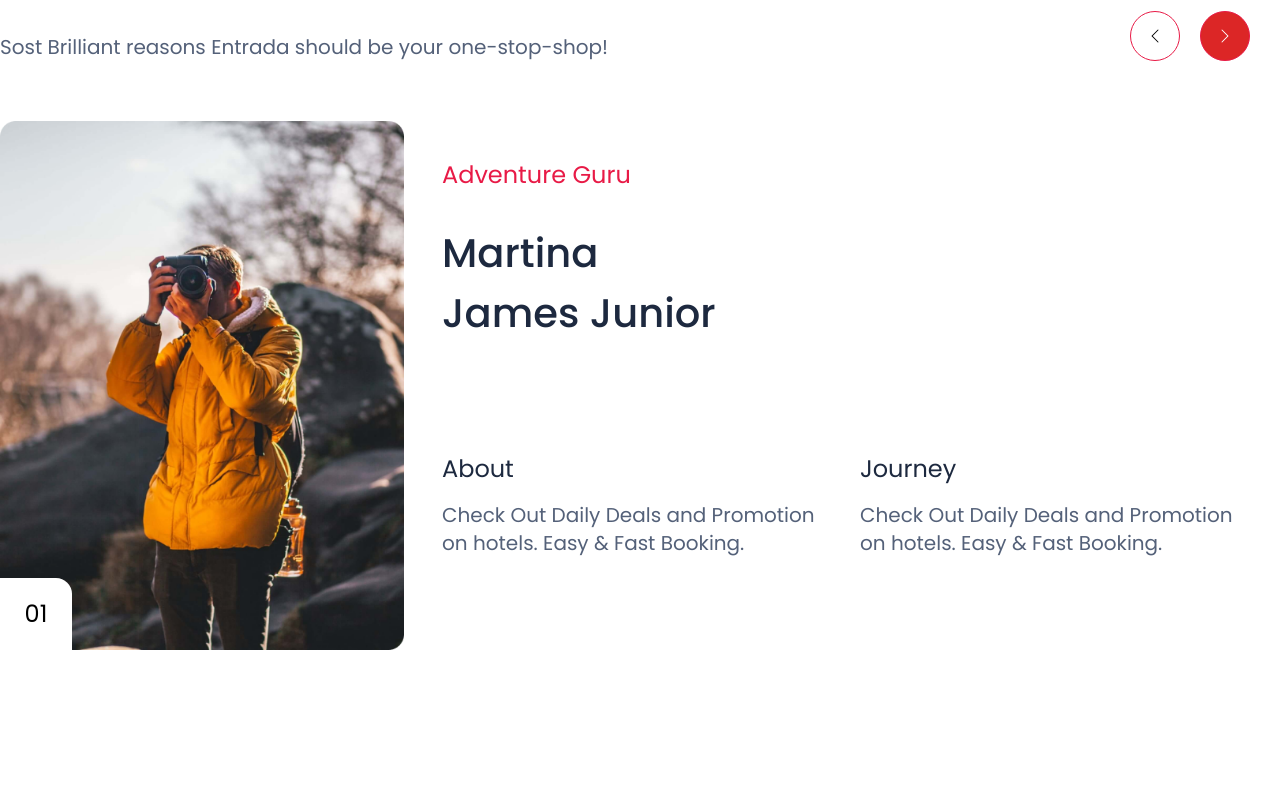
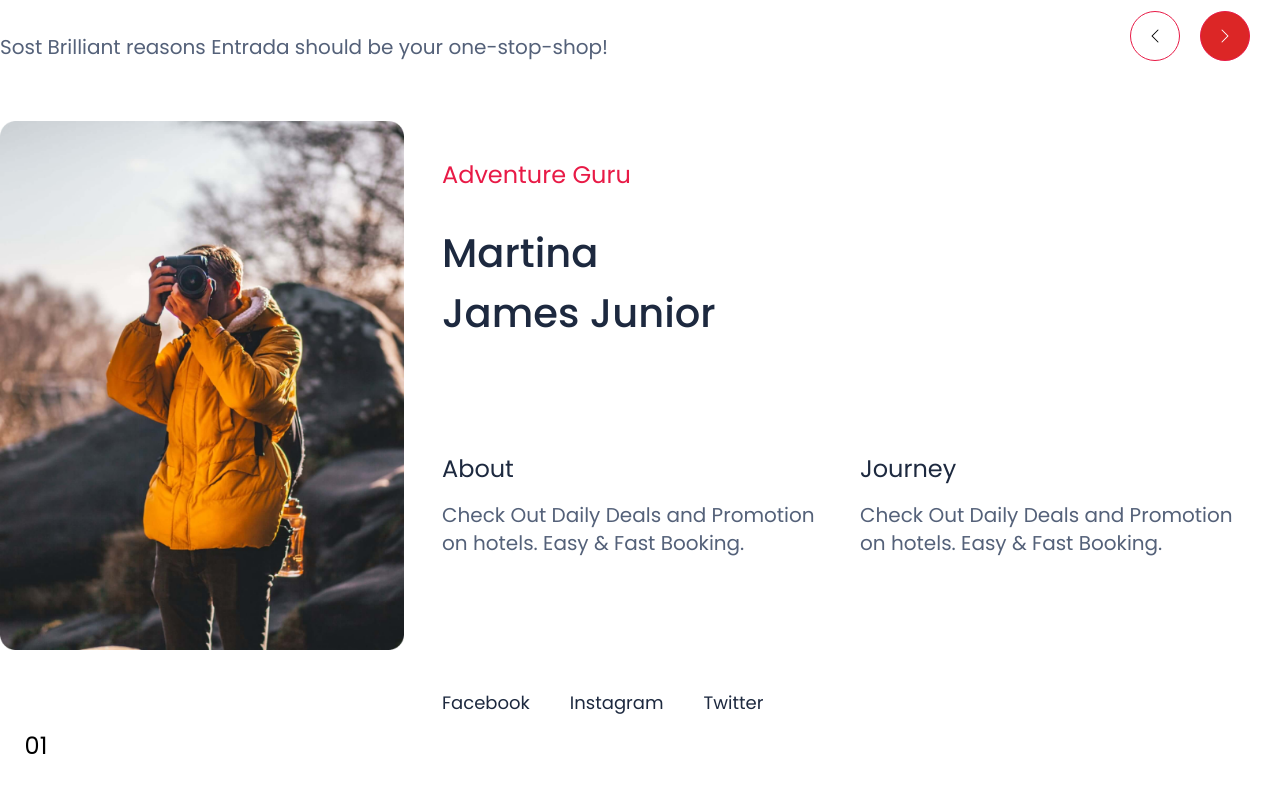
Before and after one commit to Mr-Rafiqul-Islam/EMPRISE-a-hotel-booking-site, a React (Vite) app: page / in a window 1280 px wide. Shown: the part 4382-5174 px from the top of the page. Before the commit the page ends 5102 px from the top, so only its background shows below. Built offline with nearby package versions, Linux system fonts and the light colour scheme.

Commit message:
tour done

```diff
--- a/src/components/CardHover.jsx
+++ b/src/components/CardHover.jsx
@@ -34,7 +34,7 @@ function CardHover({img,discount,duration,price,title,des}) {
               </span>
               <Button
                 text="Explore"
-                className=" text-white bg-[#E81A46] font-poppins font-normal text-[18px] py-2 px-5"
+                className=" text-white bg-third font-poppins font-normal text-[18px] py-2 px-5"
               />
             </div>
           </div>
--- a/src/components/CardTour.jsx
+++ b/src/components/CardTour.jsx
@@ -3,6 +3,7 @@ import Image from "./Image";
 import Subheading from "./Subheading";
 import Heading from "./Heading";
 import Paragraph from "./Paragraph";
+import { Link } from "react-router-dom";
 
 function CardTour({img,serial,title}) {
   return (
@@ -38,6 +39,11 @@ function CardTour({img,serial,title}) {
                 />
               </div>
             </div>
+            <div className="flex gap-10 mt-[130px]">
+              <Link ><Subheading text='Facebook' className='text-[18px] text-black'/></Link>
+              <Link ><Subheading text='Instagram' className='text-[18px] text-black'/></Link>
+              <Link ><Subheading text='Twitter' className='text-[18px] text-black'/></Link>
+            </div>
           </div>
         </div>
       </div>
--- a/src/components/layouts/BestSeller.jsx
+++ b/src/components/layouts/BestSeller.jsx
@@ -18,7 +18,7 @@ function BestSeller() {
             <Paragraph text="Sost Brilliant reasons Entrada should be your one-stop-shop!" />
           </div>
           <div className="grid place-content-center">
-            <Button className='text-white bg-[#E81A46] font-poppins font-normal rounded-full px-[40px] py-[20px] text-[24px]' text='Check All'/>
+            <Button className='text-white bg-third font-poppins font-normal rounded-full px-[40px] py-[20px] text-[24px]' text='Check All'/>
           </div>
         </div>
         <div className="flex gap-10">
```
